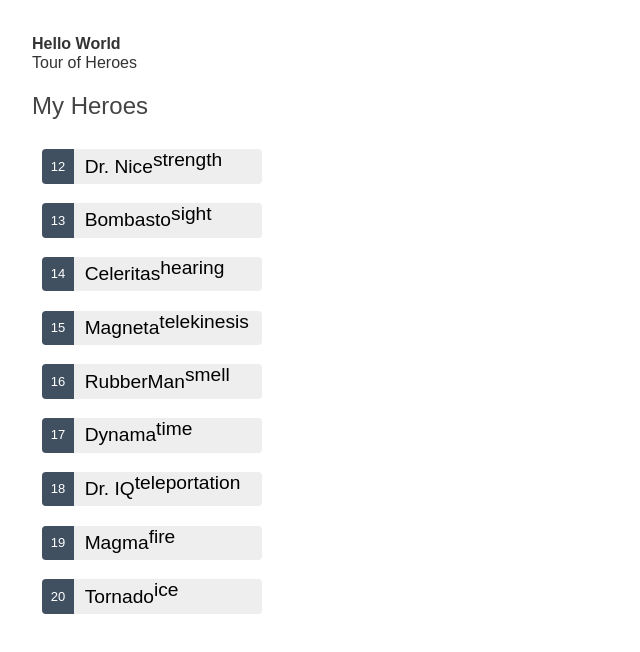
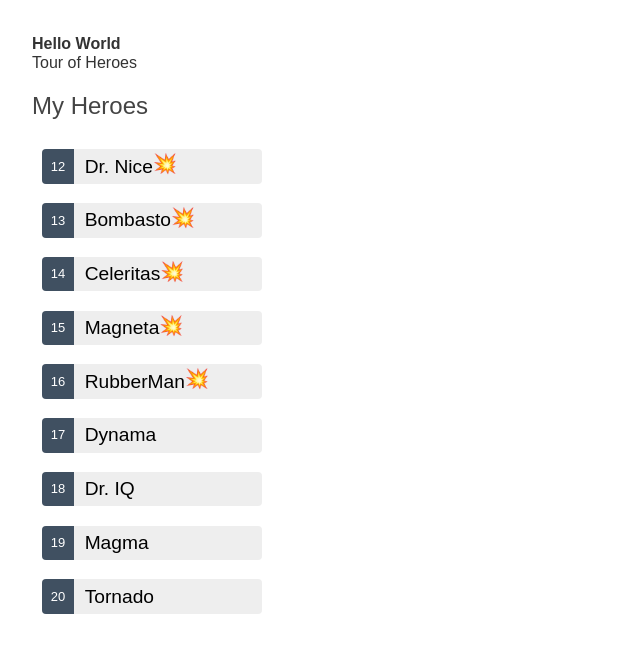
Before and after one commit to cortenv/m335_tour, an Angular app: page / in a window 1280 px wide. Shown: the top 652 px of the page, without its empty margins (0-640 px from the left). Built offline with nearby package versions, Linux system fonts and the light colour scheme.

Commit message:
task 2 - extras

```diff
--- a/src/app/hero.ts
+++ b/src/app/hero.ts
@@ -1,5 +1,5 @@
 export interface Hero {
   id: number;
   name: string;
-  superpower: string;
+  superpower?: string;
 }
--- a/src/app/heroes/heroes.component.html
+++ b/src/app/heroes/heroes.component.html
@@ -5,7 +5,9 @@
       <button [class.selected]="hero === selectedHero" type="button" (click)="onSelect(hero)">
         <span class="badge">{{hero.id}}</span>
         <span class="name">{{hero.name}}</span>
-        <span>{{hero.superpower}}</span>
+        @if(hero.superpower!) {
+          💥
+        }
       </button>
     </li>
   }
@@ -18,7 +20,6 @@
     <div>
       <label for="hero-name">Hero name: </label>
       <input id="hero-name" [(ngModel)]="selectedHero.name" placeholder="name">
-      <input id="hero-superpower" [(ngModel)]="selectedHero.superpower" placeholder="superpower">
     </div>
   </div>
 }
--- a/src/app/mock-heroes.ts
+++ b/src/app/mock-heroes.ts
@@ -6,8 +6,8 @@ export const HEROES: Hero[] = [
   { id: 14, name: 'Celeritas', superpower: 'hearing' },
   { id: 15, name: 'Magneta', superpower: 'telekinesis' },
   { id: 16, name: 'RubberMan', superpower: 'smell' },
-  { id: 17, name: 'Dynama', superpower: 'time' },
-  { id: 18, name: 'Dr. IQ', superpower: 'teleportation' },
-  { id: 19, name: 'Magma', superpower: 'fire' },
-  { id: 20, name: 'Tornado', superpower: 'ice' },
+  { id: 17, name: 'Dynama'},
+  { id: 18, name: 'Dr. IQ' },
+  { id: 19, name: 'Magma' },
+  { id: 20, name: 'Tornado' },
 ];
```
